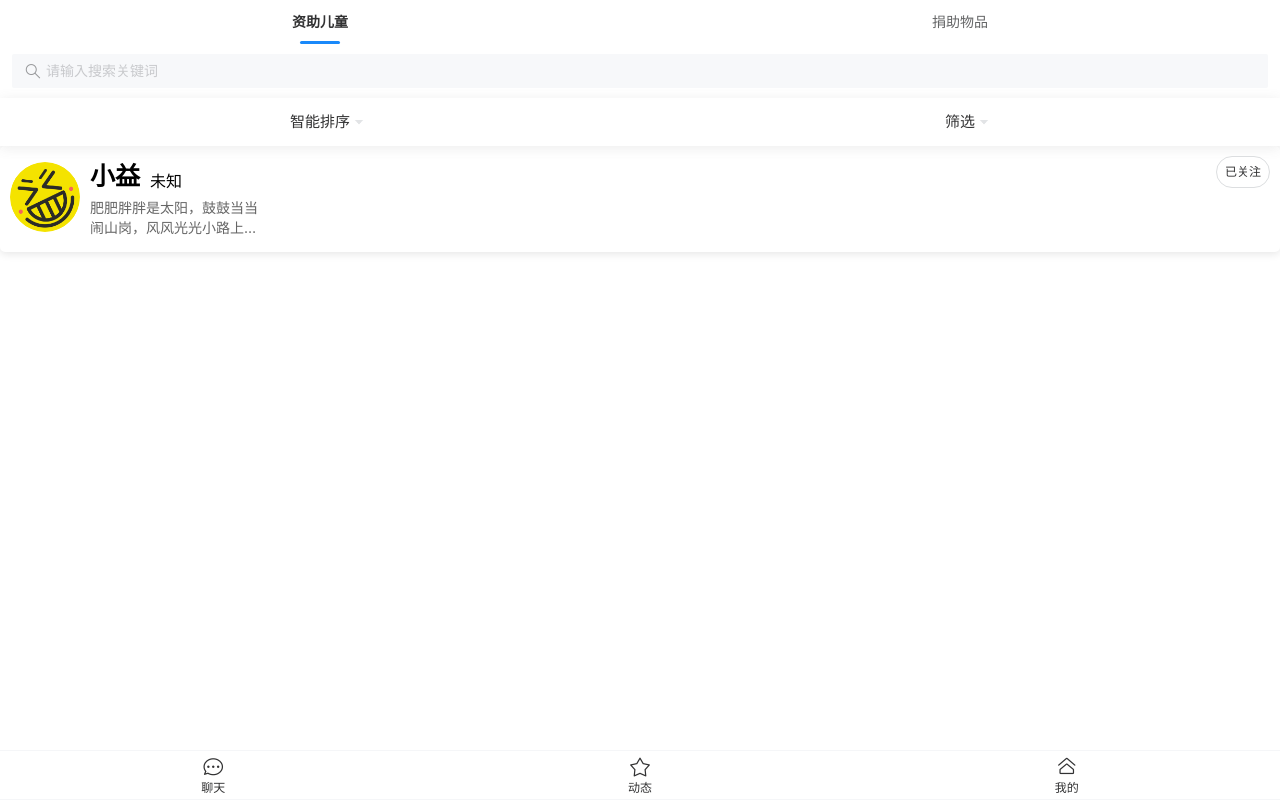
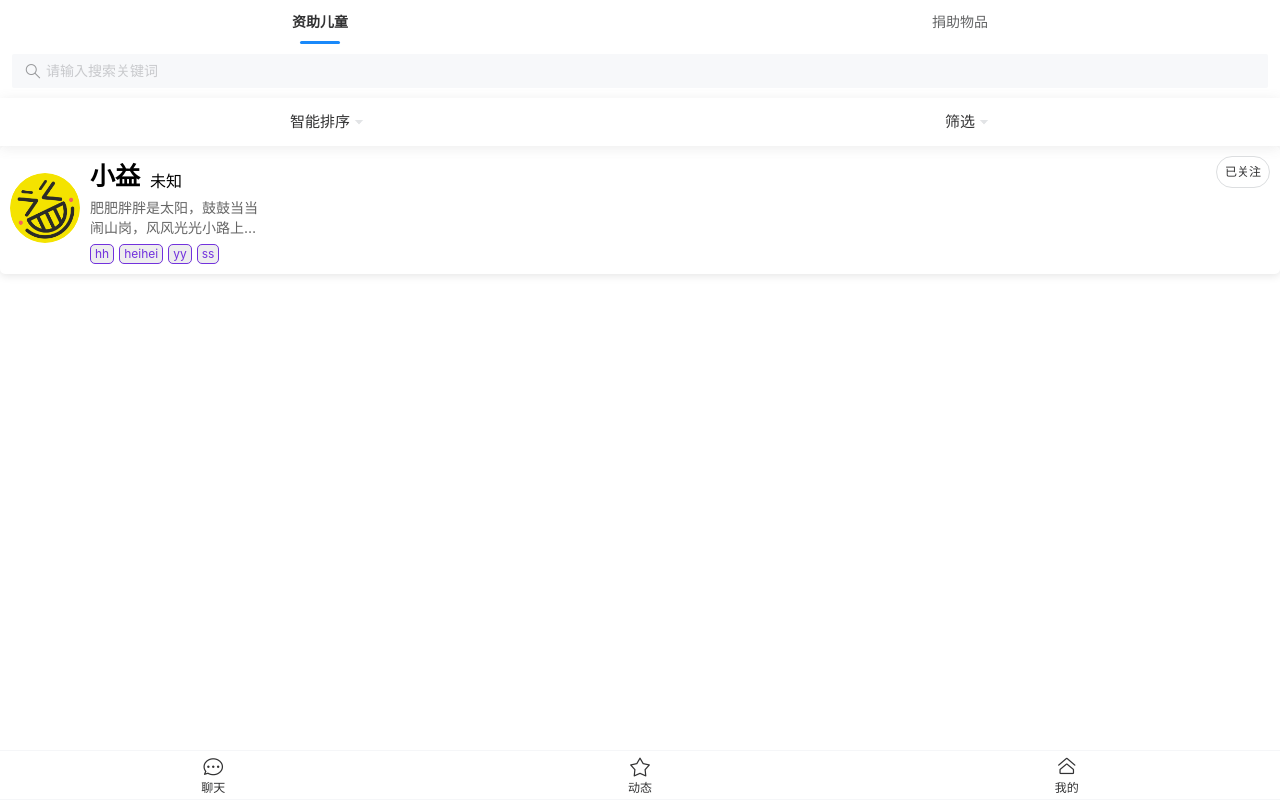
Before and after one commit to nanoyou/akari-yumeta-mobile, a Vue app: page /donate/find in a window 1280 px wide. Built offline with nearby package versions, Linux system fonts and the light colour scheme.

Commit message:
fix: 修改user-card组件

```diff
--- a/src/views/donate/donate-find/find.vue
+++ b/src/views/donate/donate-find/find.vue
@@ -3,6 +3,7 @@ import { ref } from 'vue'
 import type { User } from '@/api/entity'
 import { Role, Gender } from '@/api/entity'
 import userCard from './user-card.vue'
+import { Tag } from 'vant'
 const choice = ref(true)
 const sortOrder = ref({
   value: 0,
@@ -30,9 +31,11 @@ const xiaoyi: User = {
   nickname: '蛋筒',
   role: Role.Child,
   usageDuration: 3600,
-  username: '小益'
+  username: '小益',
+  tags: ['hh', 'heihei', 'yy', 'ss']
 }
 const children = ref([xiaoyi])
+const isFollowed = ref(true)
 </script>
 
 <template>
@@ -85,7 +88,8 @@ const children = ref([xiaoyi])
                 v-for="child in children"
                 :key="child.id"
                 :user="xiaoyi"
-                :is-followed="true"
+                :is-followed="isFollowed"
+                @follow="!isFollowed"
               />
             </van-list>
           </div>
--- a/src/views/donate/donate-find/user-card.vue
+++ b/src/views/donate/donate-find/user-card.vue
@@ -45,7 +45,7 @@ export default defineComponent({
   },
   methods: {
     emitFollow() {
-      this.$emit('followeeID', this.user.id)
+      this.$emit('follow', this.user.id)
     }
   },
   computed: {
```
